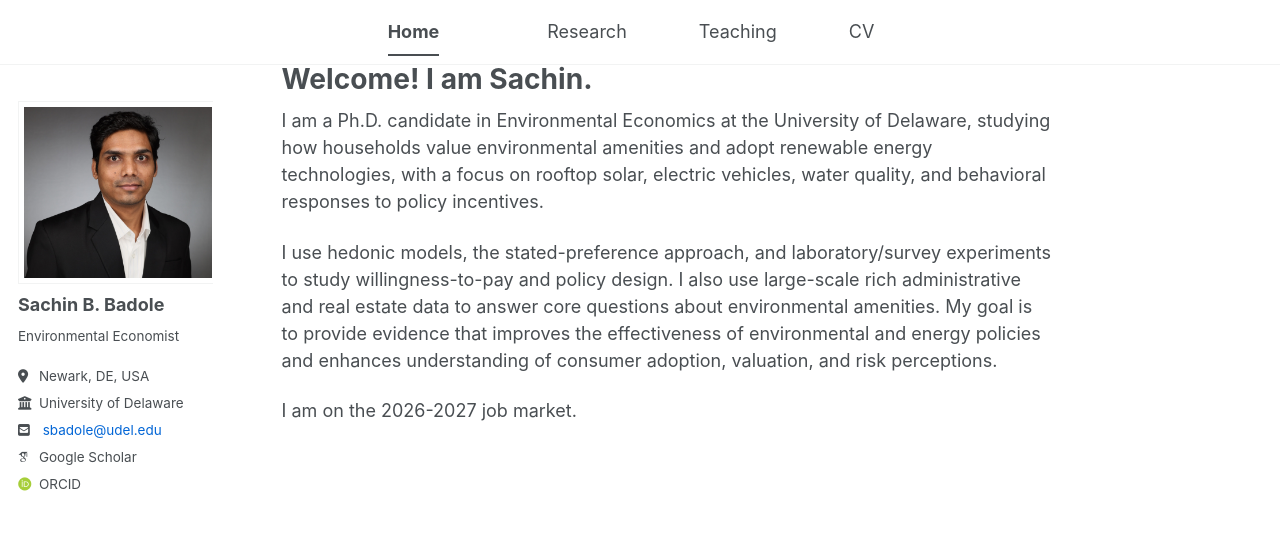
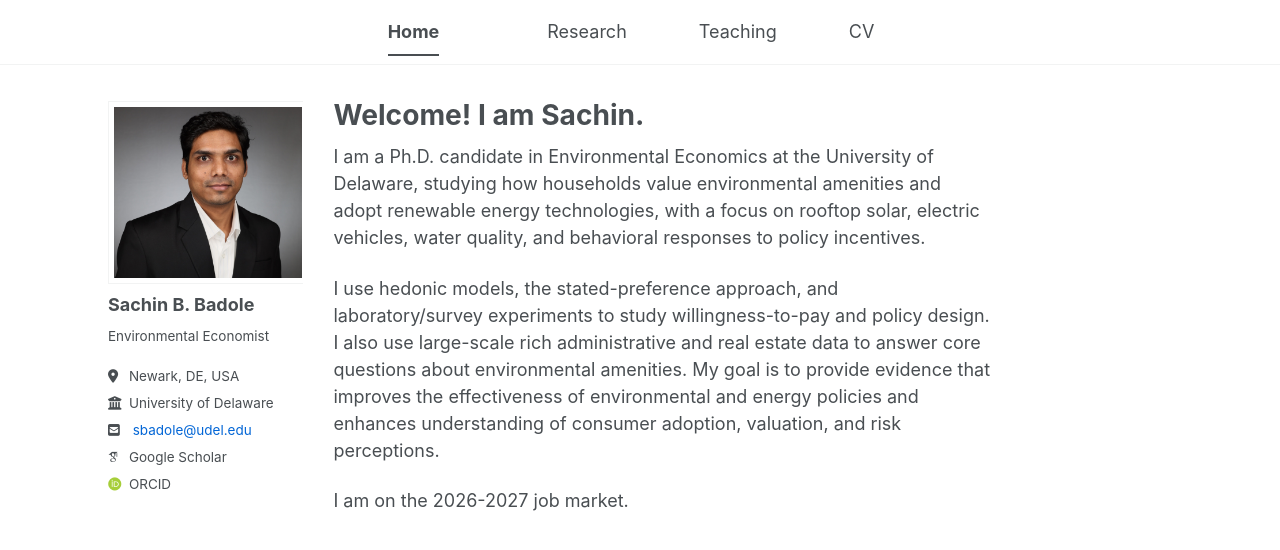
Before and after one commit to sachin-b-badole/sachin-b-badole.github.io, a Jekyll site: the page built from _pages/about.md, in a window 1280 px wide. Shown: the top 550 px of the page. Built offline with Jekyll 4.4.1, drawn with Linux system fonts in a browser that asks for light colours; some web fonts are replaced; a script bundle is joined from its source files by our own code; library files that are not in the unit come from our copies.

Commit message:
Update custom.css

```diff
--- a/assets/css/custom.css
+++ b/assets/css/custom.css
@@ -240,21 +240,15 @@
 
 
 /* Center the main page content (sidebar + bio + right column) */
-/*#main {
-/*  max-width: 1100px !important;              /* total width: sidebar + middle + right */
-/*  margin-left: auto;
-/*  margin-right: auto;
-}*/
-
 #main {
-  max-width: 1300px !important;
-  margin: 0 auto !important;
+  max-width: 1100px !important;              /* total width: sidebar + middle + right */
+  margin-left: auto;
+  margin-right: auto;
 }
-
 
 /* Expand bio section width */
 .page__content {
-  max-width: 850px !important;
+  max-width: 1100px !important;
 }
 
 
```
